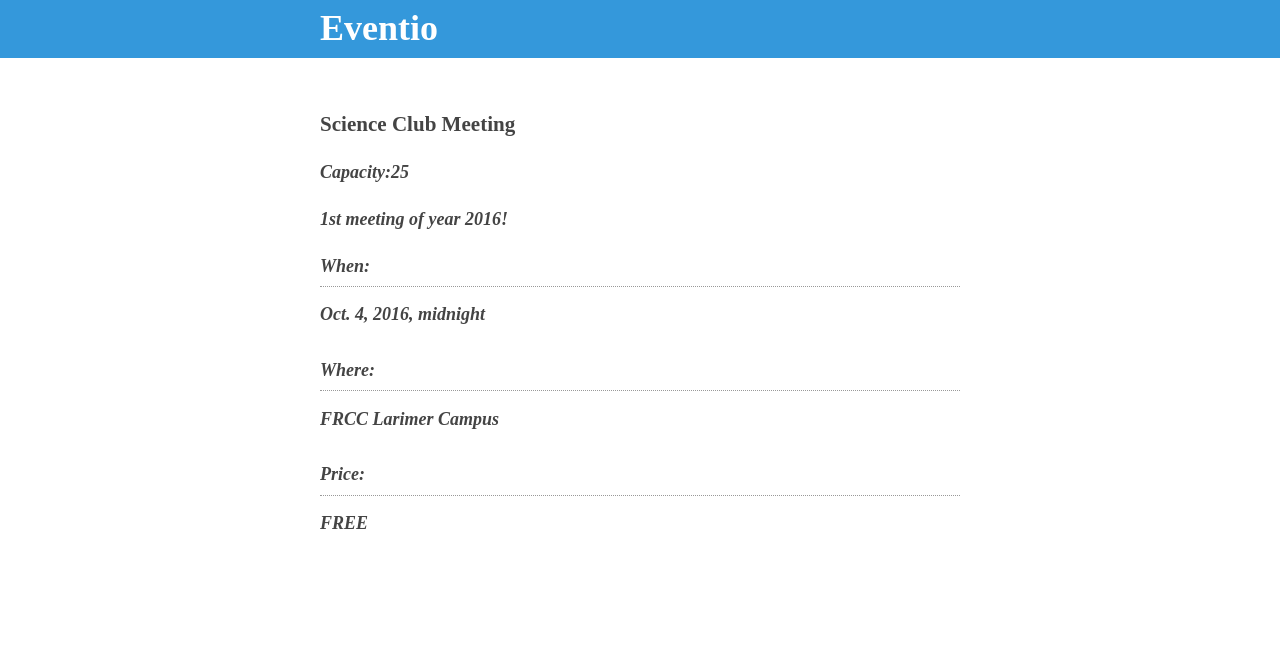
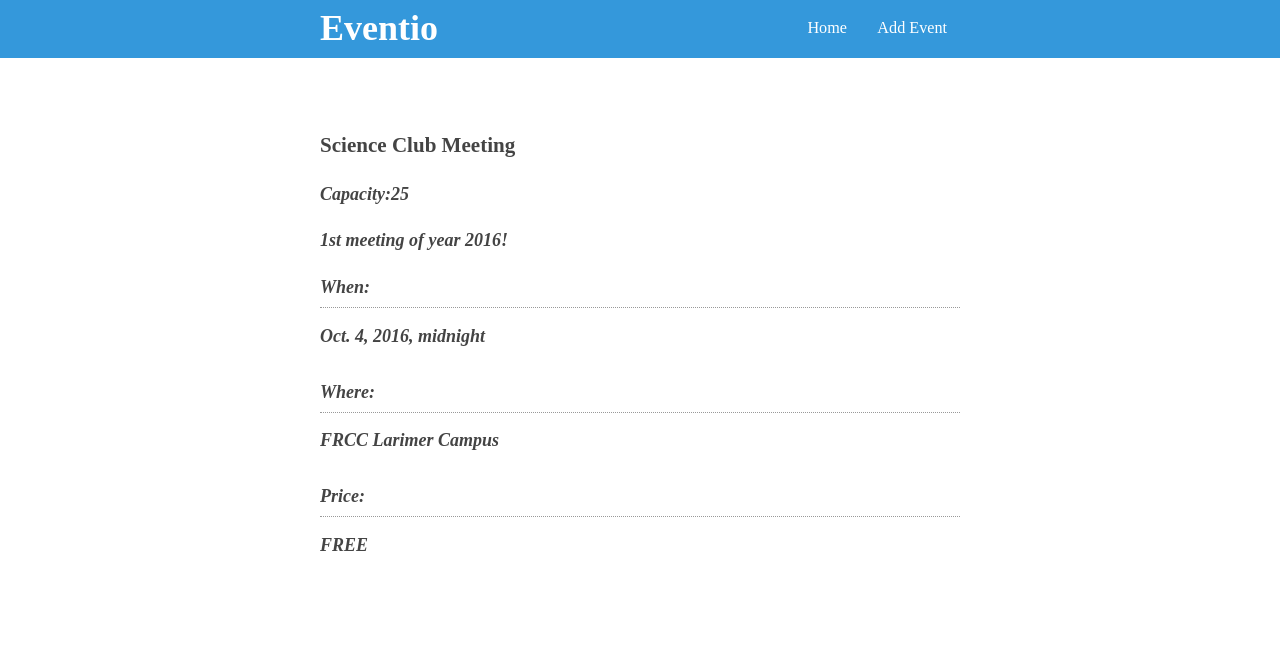
Before and after one commit to hanshultz10/eventio, a Django app: page /event/1/ in a window 1280 px wide. Shown: the top 646 px of the page. Run offline with Django 3.2, Linux system fonts and the light colour scheme; data comes from the database, SQL or seed files in the repository.

Commit message:
Add Event Page

```diff
--- a/assets/css/app.css
+++ b/assets/css/app.css
@@ -4,7 +4,33 @@ body {
   font-size: 18px;
   line-height: 1.6;
   margin: 0;
-  padding: 0;
+  padding: 0 0 60px;
+}
+
+
+/*Buttons*/
+button {
+    background-color: #2ecc71;
+    border: none;
+    border-radius: 5px;
+    color: white;
+    cursor: pointer;
+    font: inherit;
+    padding: 0.4em 1.2em;
+    text-decoration: none;
+}
+button:hover {
+    background-color: #27ae60;
+}
+/*Forms*/
+label {
+    display: block;
+}
+input,
+textarea {
+    font-family: inherit;
+    font-size: inherit;
+
 }
 
 /* Grid */
@@ -12,6 +38,7 @@ body {
   box-sizing:border-box;
   margin: 0 auto;
   max-width: 680px;
+  overflow: hidden;
   padding: 0 20px;
   position: relative;
   width: 100%;
@@ -27,8 +54,21 @@ nav .title{
   font-size: 2em;
   font-weight: bold;
   text-decoration: none;
+}
+div.menu{
+  float: right;
+}
+.menu a{
+  color: white;
+  display: inline-block;
+  font-size: 0.9em;
+  padding: 1em 0.8em;
+  text-decoration: none;
+}
+.menu a:hover {
+  background-color: #2980b9;
+}
 
-}
 /* Typography */
 h1,
 h2,
--- a/eventio/urls.py
+++ b/eventio/urls.py
@@ -1,25 +1,10 @@
-"""eventio URL Configuration
-
-The `urlpatterns` list routes URLs to views. For more information please see:
-    https://docs.djangoproject.com/en/1.10/topics/http/urls/
-Examples:
-Function views
-    1. Add an import:  from my_app import views
-    2. Add a URL to urlpatterns:  url(r'^$', views.home, name='home')
-Class-based views
-    1. Add an import:  from other_app.views import Home
-    2. Add a URL to urlpatterns:  url(r'^$', Home.as_view(), name='home')
-Including another URLconf
-    1. Import the include() function: from django.conf.urls import url, include
-    2. Add a URL to urlpatterns:  url(r'^blog/', include('blog.urls'))
-"""
 from django.conf.urls import url
 from django.contrib import admin
-
-from events.views import index, event_detail
+from events.views import index, event_detail, event_add
 
 urlpatterns = [
     url(r'^admin/', admin.site.urls),
     url(r'^$', index, name='home'),
-    url(r'^event/(?P<pk>\d+)/$', event_detail, name='event')
+    url(r'^event/(?P<pk>\d+)/$', event_detail, name='event'),
+    url(r'^event/add/$', event_add, name='event_add'),
 ]
--- a/events/views.py
+++ b/events/views.py
@@ -1,5 +1,6 @@
 from django.shortcuts import render, get_object_or_404
 
+from .forms import AddEventForm
 from events.models import Event
 
 # Create your views here.
@@ -7,6 +8,14 @@ def index(request):
     events = Event.objects.all()
     return render(request, 'index.html', {'events': events})
 
+
 def event_detail(request, pk):
     event = get_object_or_404(Event, pk=pk)
     return render(request, 'event_detail.html', {'event':event})
+
+def event_add(request):
+    if request.method == 'POST':
+        form = AddEventForm(request.POST)
+    else:
+        form = AddEventForm()
+    return render(request, 'event_add.html', {'form': form})
--- a/templates/_partials/base.html
+++ b/templates/_partials/base.html
@@ -4,14 +4,21 @@
   <title>Eventio</title>
 
   <link rel="stylesheet" href="{% static 'css/app.css' %}">
+  {% block head %}{% endblock %}
 </head>
 <body>
   <nav>
   <div class="container">
     <a class="title" href="/">Eventio</a>
+
+    <div class="menu">
+      <a href="/">Home</a>
+      <a href="{% url 'event_add' %}">Add Event</a>
+    </div>
   </div>
 </nav>
   <div class="container">
 {% block content %}{% endblock %}
   </div>
+{% block scripts %}{% endblock %}
 </body>
```
Also changed, not shown: events/forms.py (added, +10 -0 lines), templates/event_add.html (added, +24 -0 lines).
